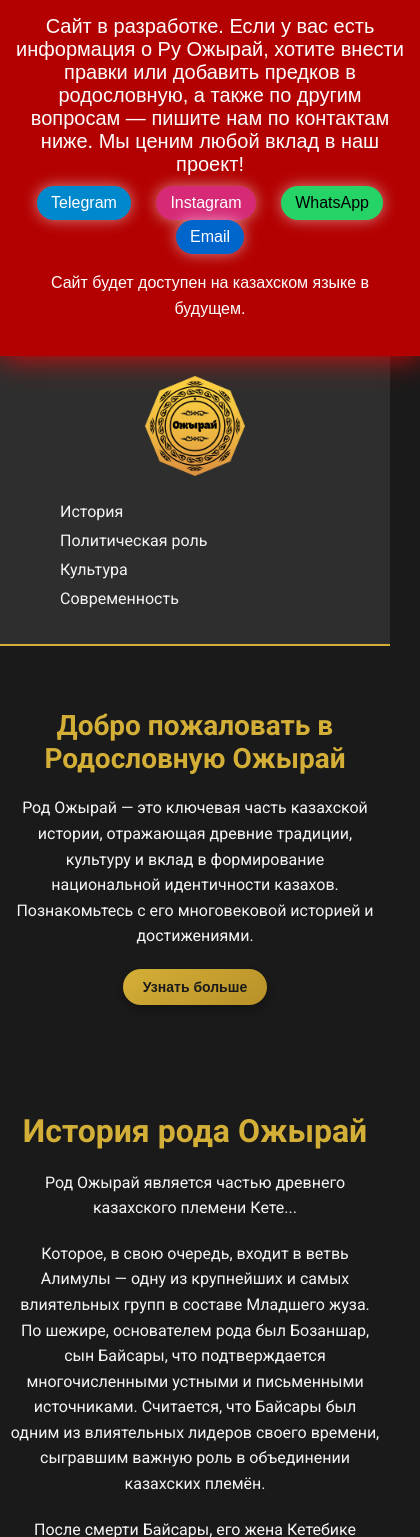
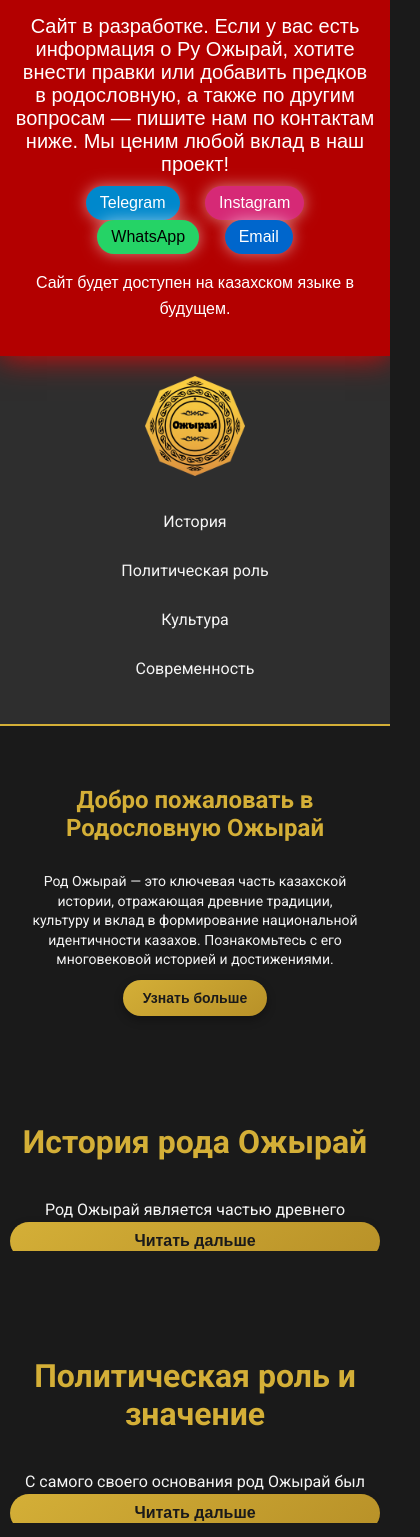
Before and after one commit to nrksu1tan/Ozhyrai.github.io, a plain HTML site: page index.html in a window 390 px wide. Shown: the top 1537 px of the page, 420 px wide, since content can reach past the window. Drawn offline with Linux system fonts and the light colour scheme.

Commit message:
Add files via upload

```diff
--- a/css/header-footer.css
+++ b/css/header-footer.css
@@ -25,19 +25,48 @@ header .logo:hover {
     color: #ffffff;
 }
 
+/* Основной стиль для десктопов */
 nav ul {
-    list-style: none;
     display: flex;
-    gap: 20px;
+    justify-content: center; /* Центрируем элементы */
+    padding: 0;
+    list-style-type: none; /* Убираем маркеры списка */
+    flex-wrap: wrap; /* Чтобы элементы переносились на новую строку при необходимости */
+}
+
+nav ul li {
+    margin: 0 15px; /* Отступы между элементами */
 }
 
 nav ul li a {
-    color: #f5f5f5;
-    text-decoration: none;
+    text-decoration: none; /* Убираем подчеркивание ссылок */
+    font-size: 18px;
+    color: #f5f5f5; /* Цвет текста */
+    padding: 10px 20px; /* Внутренние отступы */
+    border-radius: 5px; /* Скругленные края */
+    transition: background-color 0.3s ease; /* Плавное изменение цвета фона */
 }
 
 nav ul li a:hover {
-    color: #f5c518;
+    background-color: #d4af37; /* Цвет при наведении */
+    color: #000; /* Цвет текста при наведении */
+}
+
+/* Адаптация для мобильных устройств */
+@media (max-width: 768px) {
+    nav ul {
+        flex-direction: column; /* Меняем направление на вертикальное для маленьких экранов */
+        align-items: center; /* Центрируем по горизонтали */
+    }
+
+    nav ul li {
+        margin: 10px 0; /* Увеличиваем отступы между кнопками в вертикальном режиме */
+    }
+
+    nav ul li a {
+        font-size: 16px; /* Уменьшаем размер шрифта для мобильных устройств */
+        padding: 10px 15px; /* Уменьшаем внутренние отступы для кнопок на мобильных */
+    }
 }
 
 footer {
--- a/css/main.css
+++ b/css/main.css
@@ -6,6 +6,48 @@ body {
     color: #f5f5f5;
     overflow-x: hidden;
 }
+
+
+
+
+
+
+.collapsible-content {
+    max-height: 70px; /* Высота, после которой контент будет обрезан */
+    overflow: hidden;
+    transition: max-height 0.5s ease; /* Плавный переход */
+    position: relative; /* Для позиционирования кнопки внутри */
+}
+
+/* Когда контент развернут */
+.collapsible-content.expanded {
+    max-height: 1000px; /* Достаточно большое значение для полного отображения */
+}
+
+/* Позиционирование кнопки внутри контента */
+.toggle-button {
+    position: absolute;
+    right: 10px;
+    bottom: 0px;
+    z-index: 10;
+    background: linear-gradient(145deg, #d4af37, #b89128); /* Золотистый градиент */
+    color: #1a1a1a;
+    border: none;
+    padding: 10px 20px;
+    font-size: 16px;
+    font-weight: bold;
+    border-radius: 30px;
+    cursor: pointer;
+    box-shadow: 0 4px 10px rgba(0, 0, 0, 0.3);
+    transition: background 0.3s ease, color 0.3s ease, box-shadow 0.3s ease; /* Плавные переходы */
+}
+
+.toggle-button:hover {
+    background: linear-gradient(145deg, #b89128, #d4af37);
+    color: #ffffff;
+    box-shadow: 0 6px 12px rgba(0, 0, 0, 0.5);
+}
+
 
 
 /* Плашка */
@@ -22,6 +64,8 @@ body {
     z-index: 1000;
     font-family: 'Arial', sans-serif;
     box-shadow: 0 0 30px rgba(255, 0, 0, 0.9); /* Более яркий эффект свечения */
+    box-sizing: border-box; /* Чтобы padding не влиял на размер */
+    max-width: 100vw; /* Убедись, что плашка не выходит за ширину экрана */
 }
 
 /* Кнопки соцсетей со своим цветом */
--- a/css/responsive.css
+++ b/css/responsive.css
@@ -85,4 +85,45 @@
     }
 
 
+
+
+    @media (max-width: 768px) {
+        .section-content {
+            font-size: 14px; /* Уменьшаем размер текста */
+            line-height: 1.4; /* Уменьшаем межстрочный интервал */
+            padding: 10px; /* Уменьшаем отступы для текста */
+            max-width: 90%; /* Ограничиваем ширину на мобильных */
+            margin: 0 auto; /* Центрируем текст */
+        }
+
+        .section-title {
+            font-size: 24px; /* Уменьшаем заголовок для мобильных */
+        }
+
+        .toggle-button {
+            display: block; /* Делаем кнопку блочным элементом */
+            width: 100%; /* Кнопка на всю ширину */
+            position: sticky; /* Кнопка будет "прилипать" к низу родителя */
+            bottom: -9px; /* Фиксируем внизу элемента */
+            margin-top: 20px; /* Отступ сверху */
+            z-index: 1; /* Кнопка всегда видима поверх контента */
+            background-color: #d4af37; /* Фон кнопки */
+            color: #1a1a1a; /* Цвет текста */
+        }
+    }
+
+
+
+
+
+
+
+
+
+
+
+
+
+
+
 }
--- a/css/styles.css
+++ /dev/null
@@ -1,383 +0,0 @@
-/* Основные стили */
-body {
-    background-color: #1a1a1a; /* Темный фон */
-    margin: 0;
-    font-family: 'Roboto', sans-serif;
-    color: #f5f5f5; /* Светлый текст */
-    overflow-x: hidden;
-}
-
-
-
-
-/* Анимация при наведении */
-.source-btn:hover {
-    background: linear-gradient(145deg, #b89128, #d4af37); /* Изменение направления градиента при наведении */
-    color: #ffffff; /* Текст меняется на белый при наведении */
-    box-shadow: 0 6px 12px rgba(0, 0, 0, 0.5); /* Увеличение тени */
-}
-
-
-body {
-    font-family: 'Roboto', sans-serif;
-    background-color: #1a1a1a;
-    color: #f5f5f5;
-    margin: 0;
-}
-
-header {
-    background-color: #2e2e2e;
-    padding: 20px;
-    display: flex;
-    justify-content: space-between;
-    align-items: center;
-}
-
-header .logo {
-    color: #f5c518;
-    font-size: 24px;
-    font-weight: bold;
-}
-
-nav ul {
-    list-style: none;
-    display: flex;
-    gap: 20px;
-}
-
-nav ul li a {
-    color: #f5f5f5;
-    text-decoration: none;
-}
-
-nav ul li a:hover {
-    color: #f5c518;
-}
-
-section {
-    padding: 60px 20px;
-    max-width: 1200px;
-    margin: 0 auto;
-    text-align: center;
-}
-
-h2 {
-    font-size: 32px;
-    margin-bottom: 20px;
-    color: #f5c518;
-}
-
-p {
-    font-size: 18px;
-    line-height: 1.6;
-    margin-bottom: 20px;
-}
-
-footer {
-    background-color: #2e2e2e;
-    text-align: center;
-    padding: 20px;
-    color: #f5f5f5;
-}
-
-@media (max-width: 768px) {
-    section {
-        padding: 40px 10px;
-    }
-
-    h2 {
-        font-size: 28px;
-    }
-
-    p {
-        font-size: 16px;
-    }
-}
-
-header {
-    background-color: #2e2e2e; /* Тёмный фон для шапки */
-    padding: 20px 40px;
-    display: flex;
-    align-items: center;
-    justify-content: space-between;
-    border-bottom: 2px solid #d4af37; /* Золотая линия */
-}
-
-.logo {
-    font-size: 28px;
-    font-weight: bold;
-    color: #d4af37; /* Золотой логотип */
-    transition: color 0.3s ease;
-}
-
-.logo:hover {
-    color: #ffffff;
-}
-
-nav a {
-    margin-left: 20px;
-    text-decoration: none;
-    color: #f5f5f5;
-    font-size: 18px;
-    transition: color 0.3s ease;
-}
-
-nav a:hover {
-    color: #d4af37;
-}
-
-/* Секции */
-.content, .genealogy, .additional-section {
-    padding: 60px 20px;
-    text-align: center;
-}
-
-.section-title {
-    font-size: 36px;
-    margin-bottom: 20px;
-    color: #d4af37; /* Золотой заголовок */
-    position: relative;
-    display: inline-block;
-    padding-bottom: 10px;
-}
-
-.section-title::after {
-    content: "";
-    width: 50px;
-    height: 4px;
-    background-color: #d4af37;
-    position: absolute;
-    bottom: 0;
-    left: 50%;
-    transform: translateX(-50%);
-}
-
-.section-content {
-    font-size: 18px;
-    max-width: 800px;
-    margin: 0 auto;
-    line-height: 1.6;
-    color: #f5f5f5;
-}
-
-.button {
-    background-color: #d4af37; /* Золотой */
-    color: #1a1a1a; /* Тёмный текст для контраста */
-    border: none;
-    padding: 15px 30px;
-    font-size: 18px;
-    border-radius: 5px;
-    cursor: pointer;
-    transition: background-color 0.3s ease;
-}
-
-.button:hover {
-    background-color: #1c8abd; /* Бордовый при наведении */
-    color: #ffffff;
-}
-
-
-/* Схема родословной */
-#tree {
-    width: 100%;
-    height: 600px;
-    background-color: #2e2e2e; /* Тёмный фон для родословной */
-    margin-top: 20px;
-    border-radius: 10px;
-    overflow: hidden;
-    box-shadow: 0 4px 10px rgba(0, 0, 0, 0.3);
-}
-
-/* Дополнительная информация */
-.additional-section {
-    background-color: #2e2e2e;
-    padding: 60px 20px;
-    margin-top: 40px;
-    border-top: 2px solid #d4af37;
-    text-align: center;
-}
-
-.additional-section .section-title {
-    font-size: 28px;
-    color: #d4af37;
-    margin-bottom: 20px;
-}
-
-.additional-section .section-content {
-    font-size: 18px;
-    max-width: 800px;
-    margin: 0 auto;
-    line-height: 1.6;
-    text-align: justify;
-    color: #f5f5f5;
-}
-
-/* Анимация плавного появления */
-.section-title, .section-content, .button {
-    animation: fadeIn 1s ease-in-out;
-}
-
-@keyframes fadeIn {
-    from { opacity: 0; }
-    to { opacity: 1; }
-}
-
-
-
-/* Адаптивные стили */
-@media (max-width: 768px) {
-    header {
-        flex-direction: column;
-        align-items: flex-start;
-    }
-
-    .logo {
-        font-size: 24px;
-        margin-bottom: 10px;
-    }
-
-    nav {
-        display: flex;
-        flex-direction: column;
-        width: 100%;
-    }
-
-    nav a {
-        margin: 10px 0;
-    }
-
-    .section-title {
-        font-size: 28px;
-    }
-
-    .section-content {
-        font-size: 16px;
-    }
-
-    #tree {
-        height: 400px;
-    }
-
-    .button {
-        font-size: 16px;
-    }
-}
-
-footer {
-    background-color: #2e2e2e;
-    padding: 20px;
-    text-align: center;
-    font-size: 16px;
-    color: #f5f5f5;
-}
-
-/* Анимация загрузки */
-#loader-wrapper {
-    position: fixed;
-    top: 0;
-    left: 0;
-    width: 100%;
-    height: 100%;
-    background-color: #1a1a1a;
-    display: flex;
-    align-items: center;
-    justify-content: center;
-    z-index: 9999;
-}
-
-#loader {
-    border: 16px solid #2e2e2e;
-    border-top: 16px solid #d4af37;
-    border-radius: 50%;
-    width: 120px;
-    height: 120px;
-    animation: spin 1.5s linear infinite;
-}
-
-@keyframes spin {
-    0% { transform: rotate(0deg); }
-    100% { transform: rotate(360deg); }
-}
-
-/* Прячем загрузчик после загрузки */
-.loaded #loader-wrapper {
-    opacity: 0;
-    visibility: hidden;
-    transition: opacity 0.5s ease, visibility 0s 0.5s;
-}
-
-
-#tree {
-    width: 100%;
-    height: 600px;
-    background-color: #2e2e2e;
-    margin-top: 20px;
-    border-radius: 15px; /* Более мягкое закругление */
-    overflow: hidden;
-    box-shadow: 0 4px 10px rgba(0, 0, 0, 0.3);
-}
-
-.instructions {
-    background-color: #2e2e2e;
-    color: #f5f5f5;
-    padding: 20px;
-    margin: 20px auto;
-    border-radius: 10px;
-    max-width: 90%; /* Остаётся 90% на десктопе */
-}
-
-.instructions h3 {
-    font-size: 24px;
-    margin-bottom: 20px;
-    color: #f5c518;
-    text-align: center;
-}
-
-.instructions-content {
-    display: block;
-}
-
-.instruction-item {
-    display: flex;
-    align-items: center;
-    margin-bottom: 20px;
-}
-
-.instruction-item img {
-    width: 50px;
-    height: auto;
-    margin-right: 20px;
-}
-
-.instruction-item p {
-    font-size: 16px;
-    color: #f5f5f5;
-    line-height: 1.5;
-}
-
-/* Мобильная версия */
-@media (max-width: 768px) {
-    .instructions {
-        padding: 10px;
-        max-width: 95%; /* Инструкция занимает 95% ширины экрана на телефоне */
-    }
-
-    .instructions h3 {
-        font-size: 20px; /* Уменьшаем размер заголовка на телефонах */
-    }
-
-    .instruction-item img {
-        width: 30px; /* Уменьшаем иконки для мобильных устройств */
-        margin-right: 10px; /* Уменьшаем отступы между иконкой и текстом */
-    }
-
-    .instruction-item p {
-        font-size: 14px; /* Уменьшаем текст на мобильных для экономии места */
-    }
-}
-
-/* Загрузочная иконка на телефонах */
-#loader {
-    width: 80px; /* Уменьшаем ширину иконки загрузки на мобильных */
-    height: 80px; /* Уменьшаем высоту иконки загрузки на мобильных */
-}
```
Also changed, not shown: css/buttons.css (+14 -15 lines).
